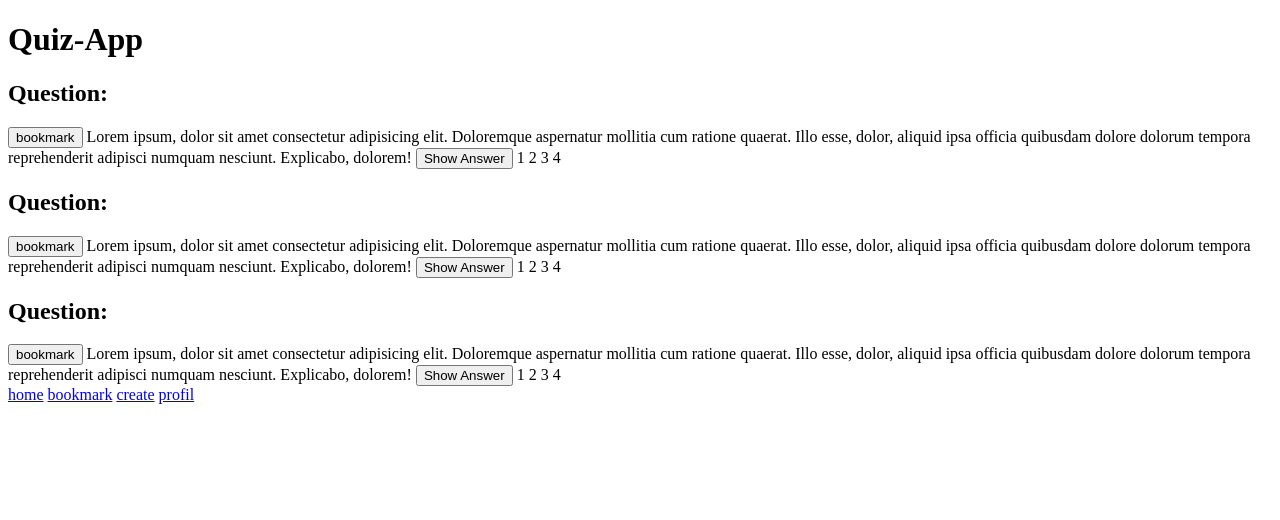
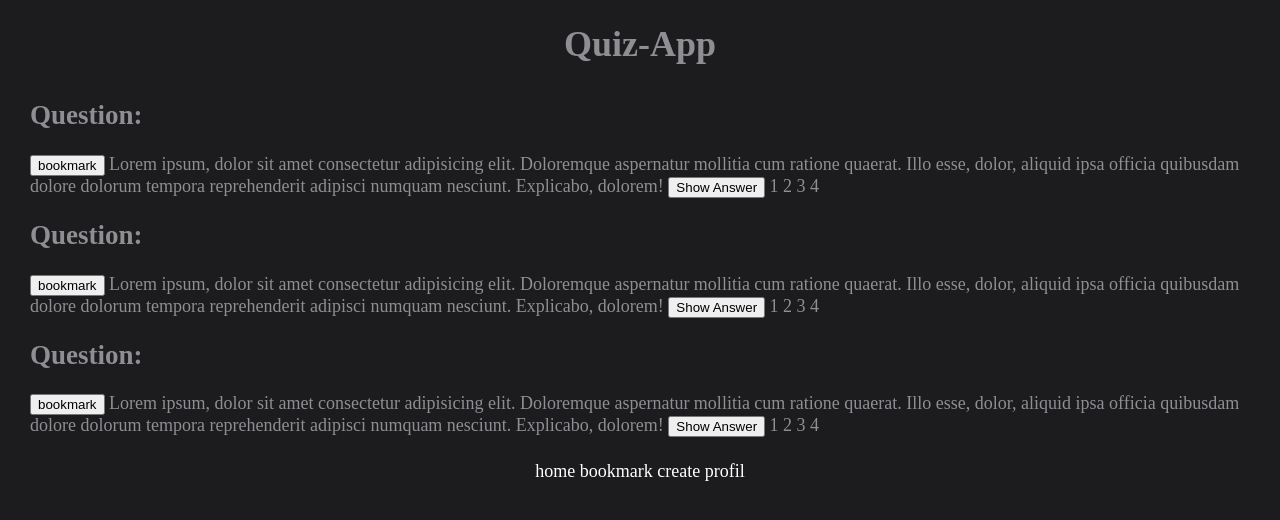
Before and after one commit to bigbng7788/quiz-app, a plain HTML site: page index.html in a window 1280 px wide. Drawn offline with Linux system fonts and the light colour scheme.

Commit message:
Add css style

```diff
--- /dev/null
+++ b/css/style.css
@@ -0,0 +1,47 @@
+*{box-sizing: border-box;
+
+}
+
+body {
+    font-size: 112.5%;
+    color: rgb(142,142,147);
+    background-color: rgb(28,28,30);
+    padding: 20px;
+    margin: 0;
+    display: grid;
+    grid-template-columns: 100%;
+    grid-template-rows: 48px auto 48px;
+
+}
+
+header {
+    display: grid;
+    grid-column: 1/-1;
+    grid-row: 1;
+    justify-content: center;
+    align-items: center;
+
+}
+
+header h1 {
+    margin: 0;
+}
+main {
+    display: grid;
+    grid-column: 1/-1;
+    grid-row: 2;
+    margin: 10px;
+}
+
+footer {
+    grid-column: 1/-1;
+    grid-row: 3;
+    display: flex;
+    justify-content: center;
+    align-items: center;
+}
+
+footer a {
+    color: white;
+    text-decoration: none;
+}
--- a/index.html
+++ b/index.html
@@ -3,13 +3,15 @@
 <head>
     <meta charset="UTF-8">
     <meta name="viewport" content="width=device-width, initial-scale=1.0">
+    <link rel="stylesheet" href="css/style.css">
     <title>Quiz App</title>
 </head>
 <body>
-<main>
+
 <header><h1>Quiz-App</h1></header>
 
-<class="card"><h2>Question:</h2>
+<main>
+    <class="card"><h2>Question:</h2>
 <button>bookmark</button>
 Lorem ipsum, dolor sit amet consectetur adipisicing elit. Doloremque aspernatur mollitia cum ratione quaerat. Illo esse, dolor, aliquid ipsa officia quibusdam dolore dolorum tempora reprehenderit adipisci numquam nesciunt. Explicabo, dolorem!
 <button>Show Answer</button>
```
Also changed, not shown: dir/create.html (+1 -1 lines).
